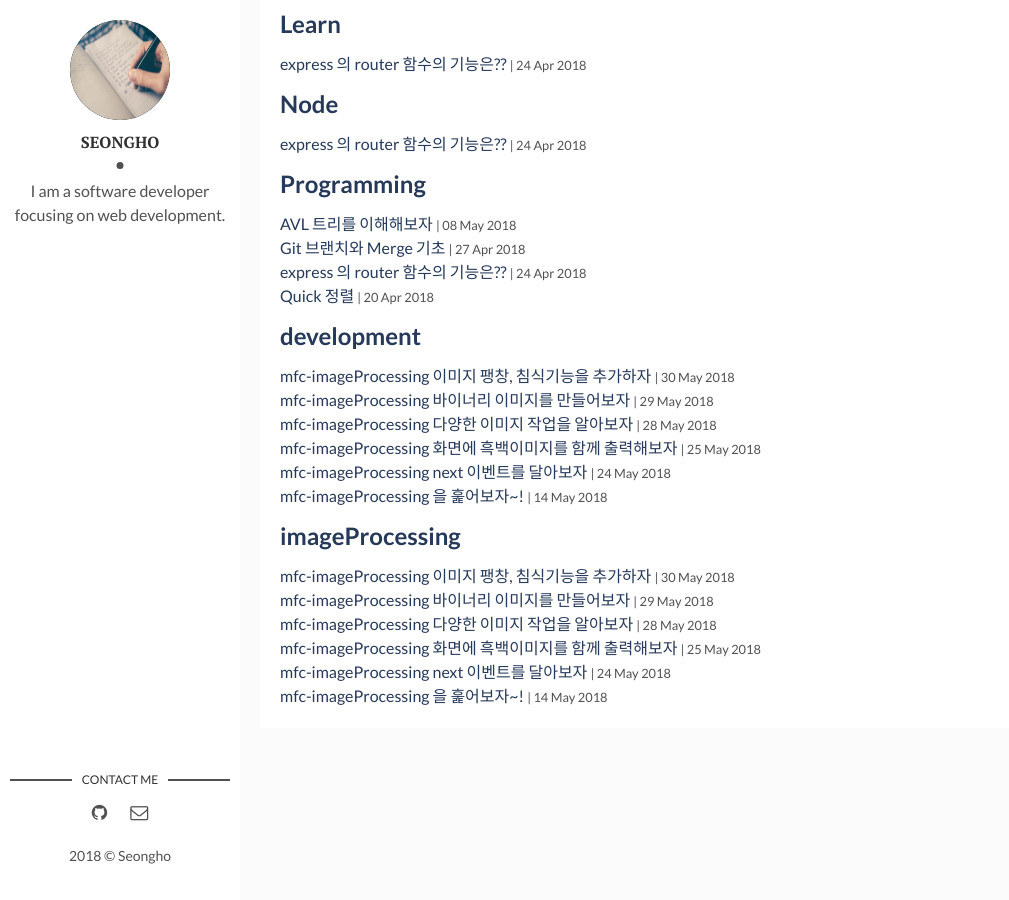
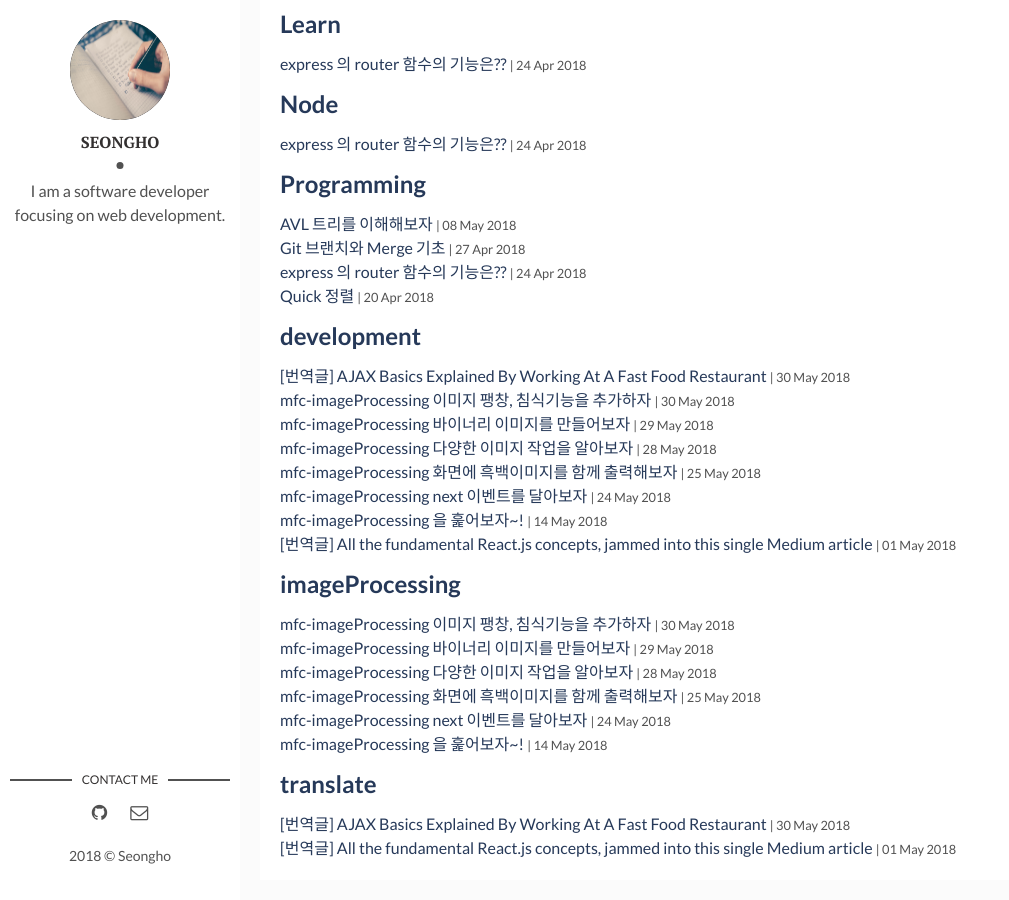
Before and after one commit to nsho77/nsho77.github.io, a Jekyll site: the page built from tags.html, in a window 1280 px wide and 900 px high, scrolled down 743 px. Shown: the whole window, without its empty margins (0-1009 px from the left). Built offline with Jekyll 4.4.1, drawn with Linux system fonts in a browser that asks for light colours; some of the changed lines change nothing that is shown.

Commit message:
ajax continue..

```diff
--- a/_posts/2018-05-01-react-basis.markdown
+++ b/_posts/2018-05-01-react-basis.markdown
@@ -4,6 +4,7 @@ title: "[번역글] All the fundamental React.js concepts, jammed into this sing
 date: 2018-05-01 10:40:00 +0900
 description: medium 에서 올라온 글을 번역했다. 리액트에 관한 내용 # Add post description (optional)
 img:  # Add image post (optional)
+tags: [development, translate]
 ---
 
 >medium 에 올라온 [글](https://medium.freecodecamp.org/all-the-fundamental-react-js-concepts-jammed-into-this-single-medium-article-c83f9b53eac2)을 번역해 보았다. 오역이 많을 거 같다.
--- /dev/null
+++ b/_posts/2018-05-31-ajax-fastfoodrestaurant.md
@@ -0,0 +1,221 @@
+---
+layout: post
+title: "[번역글] AJAX Basics Explained By Working At A Fast Food Restaurant"
+date: 2018-05-31 08:40:00 +0900
+description: medium 에서 올라온 글을 번역했다. AJAX에 관한 내용 # Add post description (optional)
+img:  # Add image post (optional)
+tags: [development, translate]
+---
+
+> medium 에 올라온 [글](https://medium.freecodecamp.org/ajax-basics-explained-by-working-at-a-fast-food-restaurant-88d95f5fcb7a)을 번역했다.
+
+
+## 패스트 푸드 음식점으로 AJAX 기본 설명하기
+
+#### AJAX(Asynchronous JavaScript and XML) 은 서버 사이드에 대한 이해가 없다면 이해하기 어렵다.
+
+웹 개발을 시작할 때 먼저 HTML, CSS, JavaScript, JQuery 를 배웠다. 이후에 Node.js 와 Ruby on Rails를 접했다.
+
+다이나믹 웹 어플리케이션을 어떻게 만드는지 알고 싶어서 서버와 커뮤니케이트 하기 위해 AJAX 쓰는 방법을 알아야 했다. 2005 년에 만들어진 것 같은 정적인 페이지를 만들기 싫었다.
+
+프론트엔드는 백엔드와 많이 달랐다. 난 GET POST requet를 이해하기 위해 노력했다.
+
+그리고 마침내 패스트 푸드 레스토랑 예를 생각했다. 맥도날드, 버거킹 을 가봤다면 당신은 당신만의 GET과 POST request를 작성할 수 있다.
+
+이 글을 읽기 위해서 당신은 초급 수준의 jQuery 지식이 필요하다.
+
+## AJAX는 어떻게 생긴놈일까?
+
+페이스북 페이지에 전체 페이지 리로딩 없이 댓글을 달 수 있다는 것을 알고 있는가? 이게 AJAX가 하는 일이다. AJAX로 모든 페이지를 리로딩 하지 않고 유저가 웹 어플리케이션과 소통할 수 있다.
+
+좋아요나 댓글을 달때마다 페이지가 리로딩 된다고 생각하면 끔찍하다. 대신에, 페이스북은 좋아요, 댓글을 빨리 반영하고 당신이 계속 글을 읽을 수 있도록 해준다. 페이스북은 당신의 행동을 데이터 베이스에 저장하지만 당신의 행동을 방해하지는 않는다.
+
+## AJAX는 왜 필요할까?
+
+여기 몇 가지 예를 소개할 텐데 먼저 전체 흐름을 봐보자.
+
+당신의 전체 웹 어플리케이션을 패스트푸드 음식점이라고 생각하자. 당신은 캐셔이고 가장 앞줄에 서 있는 사람이며 고객에게 request를 받아 처리한다.
+
+![whole system]({{"https://cdn-images-1.medium.com/max/800/0*PBD--x73I4_zG0Kh."}})
+
+위 그림을 보면 3개의 작업영역이 보인다.
+
+1. 캐셔는 유저 request를 빠르게 처리한다.
+2. 버거를 그릴위에 올리고 다른 음식도 요리한다.
+3. 음식을 준비하여 종이가방이나 쟁반에 내놓을 팀이 필요하다.
+
+AJAX가 없으면 당신은 처음부터 끝까지 음식이 준비되기까지 주문 하나만을 받을 수 있다. 주문을 받고 계산을 하고.. 주방에서 요리할 때까지 아무것도 안하고 기다린 다음, 음식 포장팀이 준비를 마칠 때까지 계속 기다린다. 이 모든 과정이 끝나야 다음 주문을 받을 수 있다.
+
+![system without ajax]({{"https://cdn-images-1.medium.com/max/800/0*89PNzvIka550TPv2."}})
+
+이런 시스템은 나쁜 유저 경험을 제공한다. 당신은 이것을 두고 패스트 푸드 라고 부르지 않을 것이다.
+
+AJAX를 이용하면 비동기 프로세스 모델을 사용할 수 있다. 데이터를 요청하고 데이터를 보낼 때 전체 페이지를 로드하지 않아도 된다는 의미다. 보통 패스트푸드 음식점이 일하는 방식과 같다. 캐셔인 당신은 손님의 주문을 받고, 주방 팀에게 보낸다. 그리고 다음 손님의 주문을 받는다.
+
+손님은 계속 주문할 수 있고 당신은 주방팀이 일할 때 앉아서 기다릴 필요가 없고 다른 사람을 기다리게 만들지도 않는다.
+
+이 방법은 약간 복잡하다. 당신은 이제 음식점에 여러 전문분야가 생겼다. 주문은 각각 다른 속도로 처리된다. 그러나 사용자에게 더 나은 경험을 제공한다.
+
+![system with ajax]({{"https://cdn-images-1.medium.com/max/800/0*716D3LoopXh8ILWC."}})
+
+음식점에서 이렇게 일하는 걸 봤을 것이다. 한 사람은 튀김 기계에서, 다른 사람은 그릴에서 일한다. 주문이 들어오면 캐셔는 즉각 반응하고 바로 다음 주문을 받는다.
+
+## POST Request 를 만드는 방법
+
+이 컨셉을 이용해보자. 캐셔인 당신은 손님의 주문을 받아 주방으로 넘기고 그러면 나머지 사람들이 음식을 준비한다. 당신은 이를 POST request 로 할 수 있다.
+
+실제 코드에서 POST request는 서버로 데이터를 보낸다. 데이터를 백엔드로 넘긴다는 것을 의미한다.
+
+3가지 주요 파트가 있다:
+
+1. A URL: request가 따라야 할 route 이다. 이후에 더 자세히 설명하겠다.
+
+2. Data : 서버에 보내고 싶은 어떠한 파라미터.
+
+3. Callback : request를 보내고 일어나는 것.
+
+사람들이 패스트푸드 음식점에서 자주 주문하는 건 무엇일까?
+다음 2가지 예를 보자.
+
+1. 감자튀김
+
+2. 감자튀김, 음료, 버거가 함께 있는 세트
+
+위 두개의 프로세스는 서로 다르다. 감자튀김은 한 명이 다 요리할 수 있겠지만 콤보의 경우 다수의 사람이 필요하다. 따라서 이 두 경우는 다른 URL이 필요하다.
+
+{% highlight javascript %}
+$.post('/comboMeal')
+
+$.post('/fries')
+{% endhighlight %}
+
+URL 이 같다면 request에 같은 로직이 적용된다. 이 튜토리얼 기사의 범위에 벗어나므로 궁금하면 더 파보시라.
+
+다음은 data 이다. data는 request에 대해 더 많은 정보가 있는 object이다. combo meal URL 의 경우 우리는 아마 다음과 같은 정보가 필요할 것이다.
+
+1. 메인 버거의 종류
+
+2. 음료 종류
+
+3. 가격
+
+4. 고객 요구사항.
+
+감자튀김의 경우, 다음과 같은 정보가 필요할 것이다.
+
+1. 감자튀김의 크기
+
+2. 가격
+
+![system with ajax]({{"https://cdn-images-1.medium.com/max/800/0*6W8k6X4azQU9Jb3b."}})
+
+combo meal 의 예를 보자. 치즈버거와 펩시콜라로 구성된 6 달러 짜리 세트다. JavaScript 에서는 아래와 같이 표현할 수 있다.
+
+{% highlight javascript %}
+let order = {
+    mainMeal : 'cheeseburger',
+    drink : 'Pepsi',
+    price : 6,
+    exceptions : ''
+}
+
+$.post('/comboMeal',order);
+{% endhighlight %}
+
+order 변수가 주문정보를 가지고 있다. POST request에 담아 보내면 우리 주방 팀원들이 combo meal 을 어떻게 구성할 지 알 수 있다.
+
+이 코드는 아무때나 실행되면 안된다. request를 날릴 트리거 이벤트가 필요한데, 음식점에서 주문하는 건 웹페이지에서 주문 버튼을 클릭하는 것과 같다는 컨셉으로 다음과 같이 jQuery 를 이용해 click 이벤트를 만든다. 사용자가 click 하면 POST request를 날린다.
+
+{% highlight js %}
+$('button').click(function(){
+    let order = {
+        mainMeal: 'cheeseburger',
+        drink: 'Pepsi',
+        price: 6,
+        exception: ''
+    };
+
+    $.post('/comboMeal', order);
+})
+{% endhighlight %}
+
+마지막 파트. 주문을 보내면 캐셔는 손님에게 "다음손님" 이라고 말해야 한다. 이와같이 주문이 접수 되었음을 알리기 위해 콜백을 사용한다.
+
+{% highlight js %}
+$('button').click(function(){
+    let order = {
+        mainMeal: 'cheeseburger',
+        drink: 'Pepsi',
+        price: 6,
+        exception: ''
+    };
+
+    $.post('/comboMeal', order, function(){
+        alert('Next customer please!');
+    });
+{% endhighlight %}
+
+## GET Request 는 어떻게 만들까?
+
+우리는 주문을 받을 수 있는 상태다. 이제 음식을 손님에게 가져다줄 차례이다.
+
+GET request 가 그와 같은 일을 할 수 있다. GET request로 서버에 데이터를 request 할 수 있다.(이 예에서는 주방) 주목할 사항: 지금 우리의 데이터베이스는 주문으로 가득찼다 음식이 아니라. GET request가 데이터베이스를 변경할 수 없다는 것은 중요한 차이점이다. 프론트 엔드에 정보만을 전달할 수 있다. POST request는 데이터베이스의 정보를 변경시킬 수 있다.
+
+아래는 음식을 받을 때 받을 수 있는 질문 몇 가지이다.
+
+1. 여기서 먹어요, 포장해 가세요?
+
+2. 케첩이나 머스타드 소스같은 거 필요하세요?
+
+3. 영수증 번호 뭐에요?
+
+가족 먹을 콤보 3개를 주문했다고 해보자. 음식점에서 먹을 것이고 케첩이 필요하다. 영수증 번호는 191이다.
+
+'/comboMeal' URL로 GET request를 만들자. URL은 POST request 와 같다. 그러나 이번에는 다른 데이터가 필요하다. 완전히 다른 종류의 request 이다. 같은 URL로 코드를 잘 정리할 수 있다.
+
+{% highlight js %}
+let meal = {
+    location: 'here',
+    condiments: 'ketchup',
+    receiptID: 191
+};
+
+$.get('/comboMeal', meal);
+{% endhighlight %}
+
+![get request]({{"https://cdn-images-1.medium.com/max/800/1*v3wuuGaPDFsYr-pgR7a6bg.png"}})
+
+트리거가 마찬가지로 필요하다. 손님이 캐셔의 질문에 답하면 request 가 트리거 된다. JavaScript 에는 묻고 답하기를 표현할 편리한 방법이 없어서 'answer' 버튼에 클릭이벤트를 생성하는 것으로 대신하겠다.
+
+{% highlight js %}
+$('.answer').click(function(){
+    let meal = {
+        location: 'here',
+        condiments: 'ketchup',
+        idNumber: 191
+    }
+
+    $.get('/comboMeal', meal);
+});
+{% endhighlight %}
+
+![get request]({{"https://cdn-images-1.medium.com/max/800/0*dbcZP0FyqCa19uYK."}})
+
+우리는 191번 주문의 3개의 콤보 세트를 받을 거기 때문에 콜백 함수가 필요하다. 콜백함수에서 data 파라미터를 통해 해당 정보를 받을 수 있다.
+
+이 함수는 백엔드에서 주문 번호 191을 처리한 결과를 리턴한다. eat 이라는 이름의 함수명을 쓸건데, 결국 음식을 먹을 것이기 때문이다. 그러나 JavaScript에는 eat 함수가 없다.
+
+{% highlight js %}
+$('.answer').click(function(){
+    let meal = {
+        location: 'here',
+        condiments: 'ketchup',
+        idNumber: 191
+    };
+
+    // data contains the data from the server
+    $.get('/comboMeal', meal, function(data){
+
+    })
+})
+{% endhighlight %}
```
